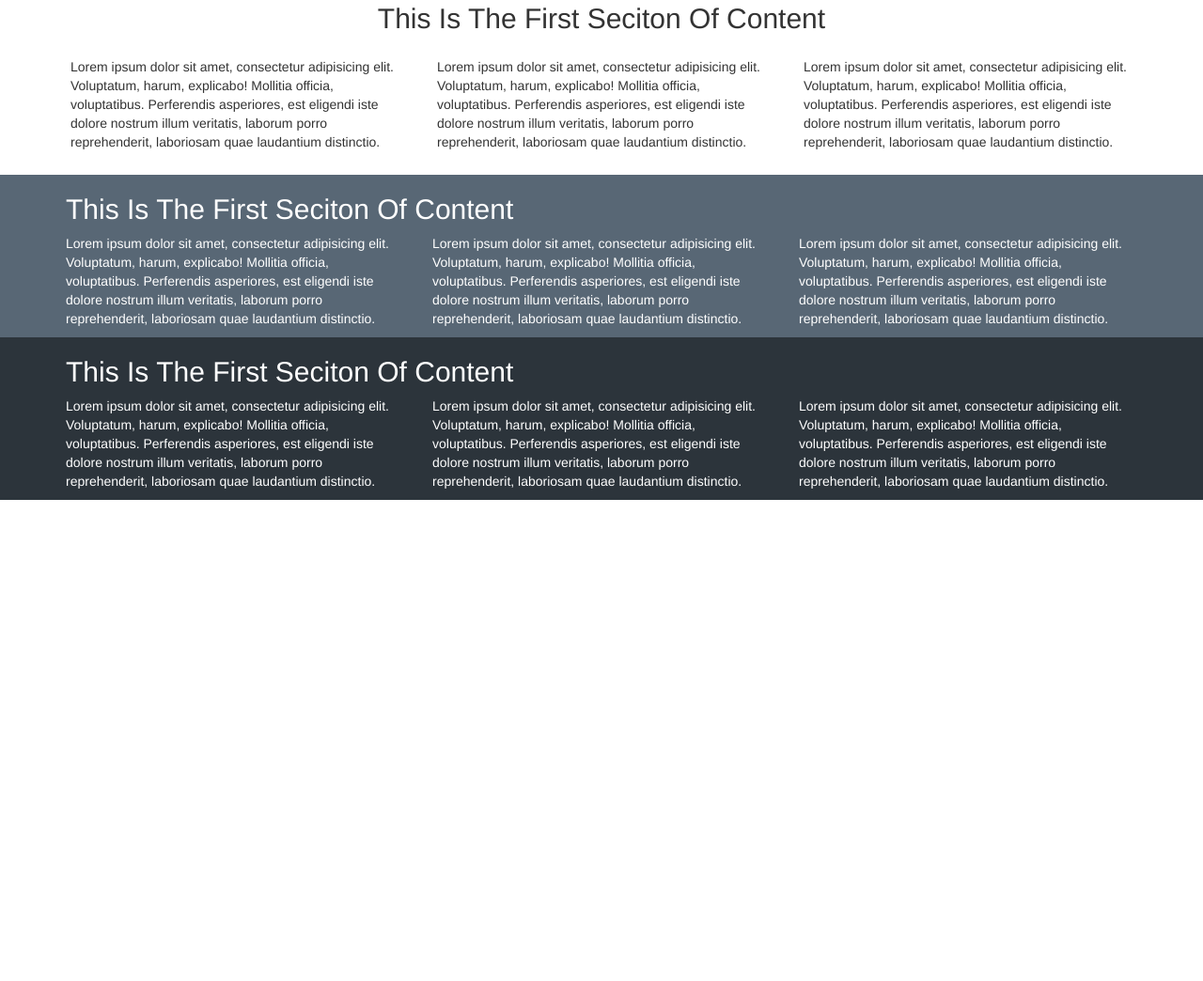
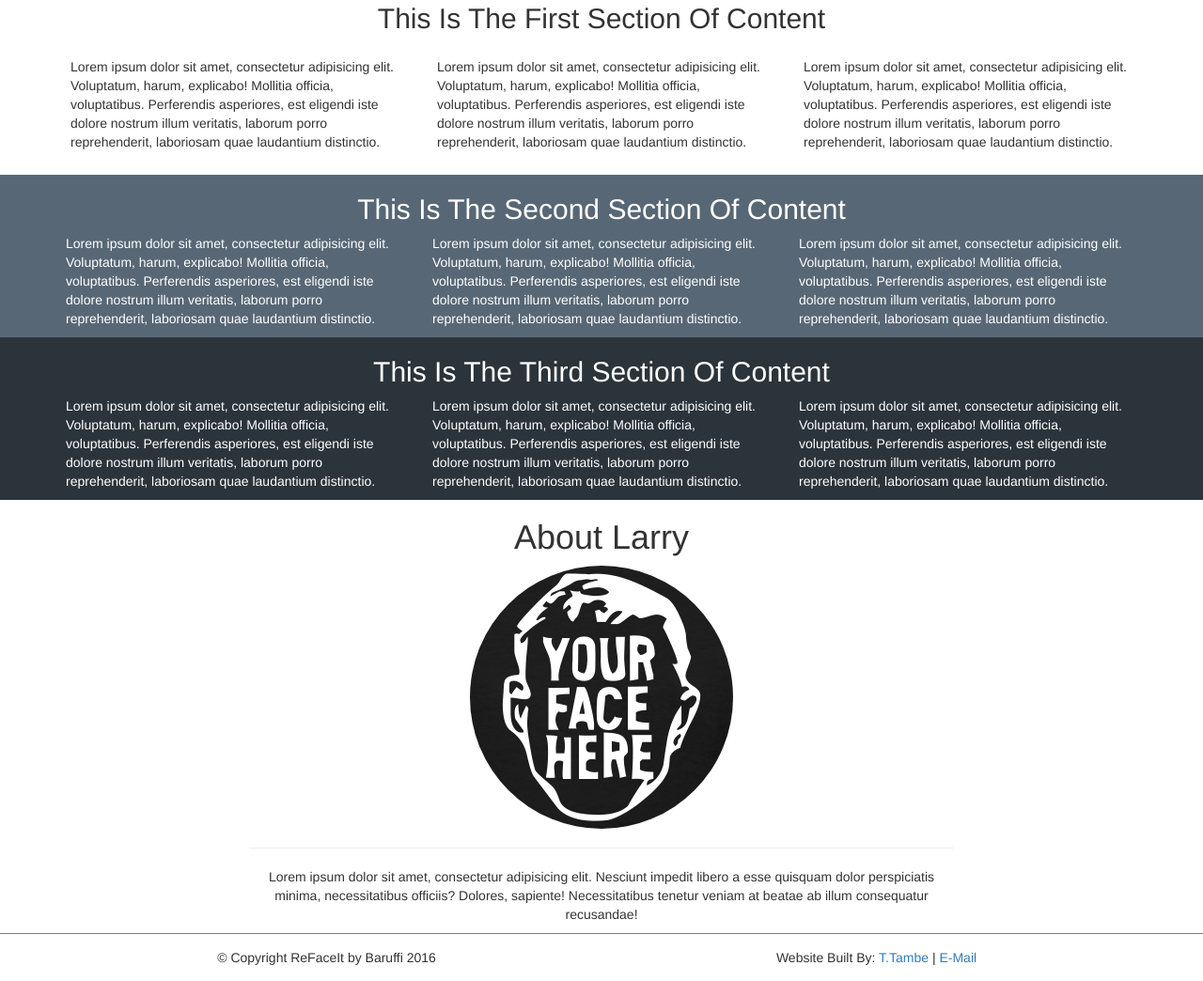
Before and after one commit to Tambe257/refaceit, a plain HTML site: page index.html in a window 1280 px wide. Shown: the part 294-1338 px from the top of the page at 94% size. Before the commit the page ends 826 px from the top, so only its background shows below. Drawn offline with nearby package versions, Linux system fonts and the light colour scheme.

Commit message:
Added About section

```diff
--- /dev/null
+++ b/css/_about.scss
@@ -0,0 +1,7 @@
+#about-section {
+  text-align: center;
+
+  img {
+    @include border-radius(180px);
+  }
+}
--- a/css/_content-2.scss
+++ b/css/_content-2.scss
@@ -1,8 +1,12 @@
 #content-2 {
   background: #586775;
 
-  h2.title {
-    color: white;
+  .title-container {
+    text-align: center;
+
+    h2.title {
+      color: white;
+    }
   }
 
   p {
--- a/css/_content-3.scss
+++ b/css/_content-3.scss
@@ -1,8 +1,11 @@
 #content-3 {
   background: #2C343B;
 
-  h2.title {
-    color: white;
+  .title-container {
+    text-align: center;
+    h2.title {
+      color: white;
+    }
   }
 
   p {
--- /dev/null
+++ b/css/_footer.scss
@@ -0,0 +1,21 @@
+footer {
+  border-top: 1px solid rgba(0, 0, 0, 0.5);
+}
+
+.footer-left {
+  height: 50px;
+  text-align: center;
+
+  p {
+    @include vertical-align();
+  }
+}
+
+.footer-right {
+  height: 50px;
+  text-align: center;
+
+  .credit {
+    @include vertical-align();
+  }
+}
--- a/css/style.scss
+++ b/css/style.scss
@@ -113,3 +113,5 @@ $dark-blue: #343F42;
 @import "content-1";
 @import "content-2";
 @import "content-3";
+@import "footer";
+@import "about";
--- a/index.html
+++ b/index.html
@@ -50,7 +50,7 @@
       <div id="content-1">
         <div class="container">
           <div class="title-container">
-            <h2 class="title">This Is The First Seciton Of Content</h2>
+            <h2 class="title">This Is The First Section Of Content</h2>
           </div>
           <div class="row">
             <div class="col-sm-12 col-md-4"><p>Lorem ipsum dolor sit amet, consectetur adipisicing elit. Voluptatum, harum, explicabo! Mollitia officia, voluptatibus. Perferendis asperiores, est eligendi iste dolore nostrum illum veritatis, laborum porro reprehenderit, laboriosam quae laudantium distinctio.</p></div>
@@ -62,7 +62,9 @@
 
       <div id="content-2">
         <div class="container">
-          <h2 class="title">This Is The First Seciton Of Content</h2>
+          <div class="title-container">
+            <h2 class="title">This Is The Second Section Of Content</h2>
+          </div>
           <div class="row">
             <div class="col-sm-12 col-md-4"><p>Lorem ipsum dolor sit amet, consectetur adipisicing elit. Voluptatum, harum, explicabo! Mollitia officia, voluptatibus. Perferendis asperiores, est eligendi iste dolore nostrum illum veritatis, laborum porro reprehenderit, laboriosam quae laudantium distinctio.</p></div>
             <div class="col-sm-12 col-md-4"><p>Lorem ipsum dolor sit amet, consectetur adipisicing elit. Voluptatum, harum, explicabo! Mollitia officia, voluptatibus. Perferendis asperiores, est eligendi iste dolore nostrum illum veritatis, laborum porro reprehenderit, laboriosam quae laudantium distinctio.</p></div>
@@ -73,14 +75,44 @@
 
       <div id="content-3">
         <div class="container">
-          <h2 class="title">This Is The First Seciton Of Content</h2>
+          <div class="title-container">
+            <h2 class="title">This Is The Third Section Of Content</h2>
+          </div>
           <div class="row">
             <div class="col-sm-12 col-md-4"><p>Lorem ipsum dolor sit amet, consectetur adipisicing elit. Voluptatum, harum, explicabo! Mollitia officia, voluptatibus. Perferendis asperiores, est eligendi iste dolore nostrum illum veritatis, laborum porro reprehenderit, laboriosam quae laudantium distinctio.</p></div>
             <div class="col-sm-12 col-md-4"><p>Lorem ipsum dolor sit amet, consectetur adipisicing elit. Voluptatum, harum, explicabo! Mollitia officia, voluptatibus. Perferendis asperiores, est eligendi iste dolore nostrum illum veritatis, laborum porro reprehenderit, laboriosam quae laudantium distinctio.</p></div>
             <div class="col-sm-12 col-md-4"><p>Lorem ipsum dolor sit amet, consectetur adipisicing elit. Voluptatum, harum, explicabo! Mollitia officia, voluptatibus. Perferendis asperiores, est eligendi iste dolore nostrum illum veritatis, laborum porro reprehenderit, laboriosam quae laudantium distinctio.</p></div>
+          </div>
         </div>
       </div>
 
+      <div id="about-section">
+        <div class="container">
+          <div class="row">
+            <div class="col-sm-8 col-sm-offset-2">
+              <h1>About Larry</h1>
+              <img src="img/your-face-here_design.png" alt="Me">
+              <hr>
+              <p>Lorem ipsum dolor sit amet, consectetur adipisicing elit. Nesciunt impedit libero a esse quisquam dolor perspiciatis minima, necessitatibus officiis? Dolores, sapiente! Necessitatibus tenetur veniam at beatae ab illum consequatur recusandae!</p>
+          </div>
+        </div>
+      </div>
+
+      <footer>
+        <div class="container">
+          <div class="row">
+            <div class="col-sm-6 footer-left">
+              <p>© Copyright ReFaceIt by Baruffi 2016</p>
+            </div>
+
+            <div class="col-sm-6 footer-right">
+              <div class="credit">
+                Website Built By: <a href="http://tonytambe.com" target="_Blank">T.Tambe</a> | <a href="mailto:tambe257@gmail.com">E-Mail</a>
+              </div>
+            </div>
+          </div>
+        </div>
+      </footer>
   <!-- jQuery (necessary for Bootstrap's JavaScript plugins) -->
     <script src="https://ajax.googleapis.com/ajax/libs/jquery/1.11.3/jquery.min.js">    </script>
     <!-- Include all compiled plugins (below), or include individual files as needed -->
```
Also changed, not shown: css/style.css, img/your-face-here_design.png (added), 1 other file.
